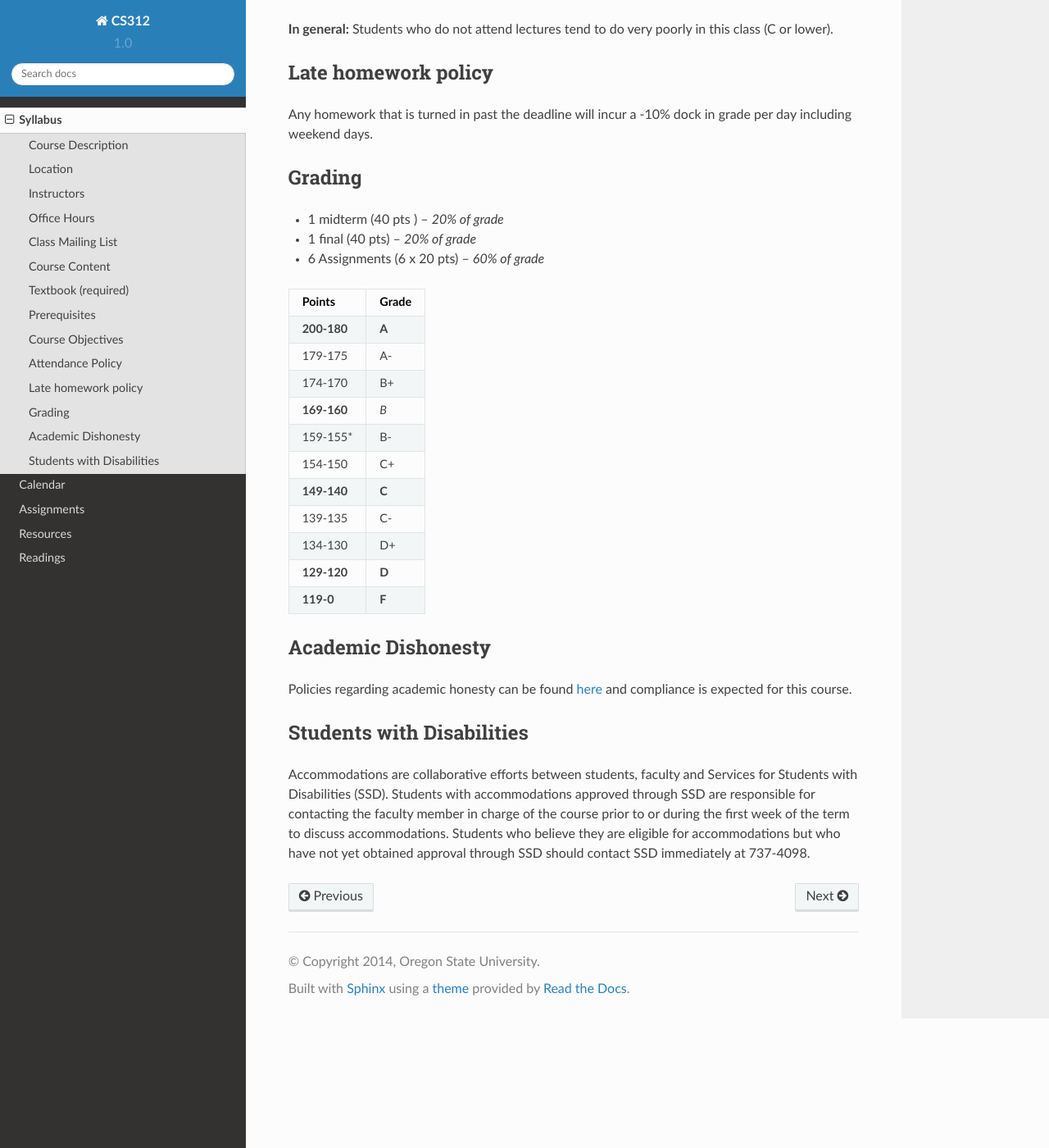
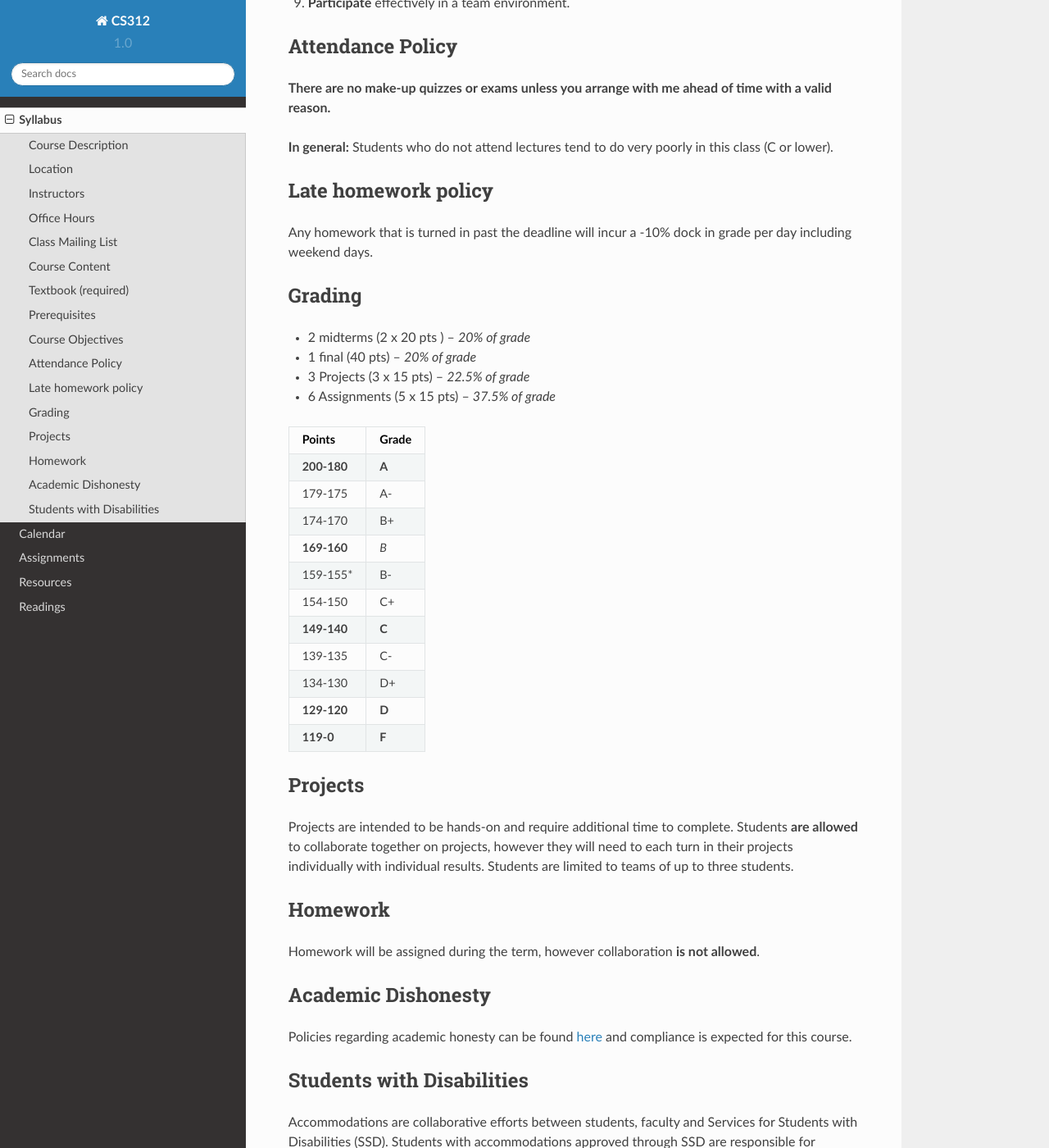
Before and after one commit to osuosl/cs312, a Sphinx documentation site: the page built from source/syllabus.rst, in a window 1280 px wide and 1400 px high, scrolled down 2136 px. Shown: the whole window at 82% size. Built offline with Sphinx 7.4.7 and the Read the Docs theme 2.0.0, drawn with Linux system fonts in a browser that asks for light colours; some of the changed text lies outside the part shown.

Commit message:
Various updates for 2016 version of the course

```diff
--- a/source/calendar.rst
+++ b/source/calendar.rst
@@ -3,7 +3,8 @@
 Calendar
 ========
 
-Tentative Course Topics/Schedule
+Tentative Course Topics/Schedule. This is subject to change at any time during
+the term.
 
 .. csv-table::
   :file: _static/calendar.csv
--- a/source/conf.py
+++ b/source/conf.py
@@ -54,7 +54,7 @@ master_doc = 'index'
 
 # General information about the project.
 project = u'CS312'
-copyright = u'2014, Oregon State University'
+copyright = u'2014-2016, Oregon State University'
 
 # The version info for the project you're documenting, acts as replacement for
 # |version| and |release|, also used in various other places throughout the
--- a/source/syllabus.rst
+++ b/source/syllabus.rst
@@ -41,8 +41,14 @@ Course Content
   * Single system fundamentals
   * OS installation
   * User management
+  * DNS & DHCP
+  * Systemd
+  * Syslog, cron & software RAID
+  * Linux networking and debugging
+  * NFS
+  * Email servers
 
-* Development Methodologies:
+* DevOps Methodologies:
 
   * Contribution to the growing DevOps ecosystem
   * Continuous Integration & Deployment
@@ -123,9 +129,10 @@ per day including weekend days.
 Grading
 ~~~~~~~
 
-* 1 midterm (40 pts ) -- *20% of grade*
+* 2 midterms (2 x 20 pts ) -- *20% of grade*
 * 1 final (40 pts) -- *20% of grade*
-* 6 Assignments (6 x 20 pts) -- *60% of grade*
+* 3 Projects (3 x 15 pts) -- *22.5% of grade*
+* 6 Assignments (5 x 15 pts) -- *37.5% of grade*
 
 =========== =====
 Points      Grade
@@ -142,6 +149,20 @@ Points      Grade
 **129-120** **D**
 **119-0**   **F**
 =========== =====
+
+Projects
+~~~~~~~~
+
+Projects are intended to be hands-on and require additional time to complete.
+Students **are allowed** to collaborate together on projects, however they will
+need to each turn in their projects individually with individual results.
+Students are limited to teams of up to three students.
+
+Homework
+~~~~~~~~
+
+Homework will be assigned during the term, however collaboration **is not
+allowed**.
 
 Academic Dishonesty
 ~~~~~~~~~~~~~~~~~~~
```
Also changed, not shown: source/_static/calendar.csv (+31 -31 lines), source/assignments.rst (+0 -13 lines), source/readings.rst (+1 -6 lines).
